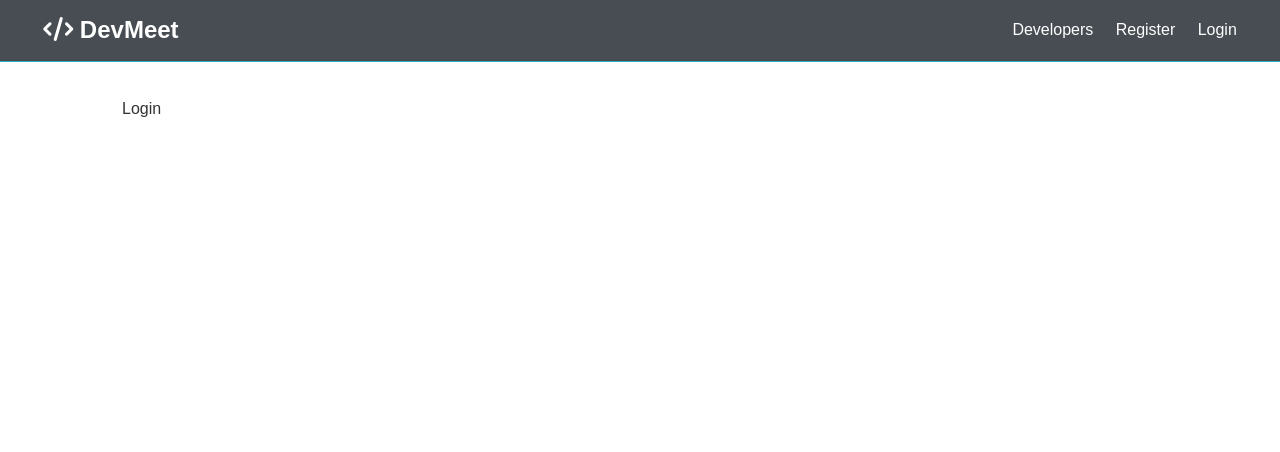
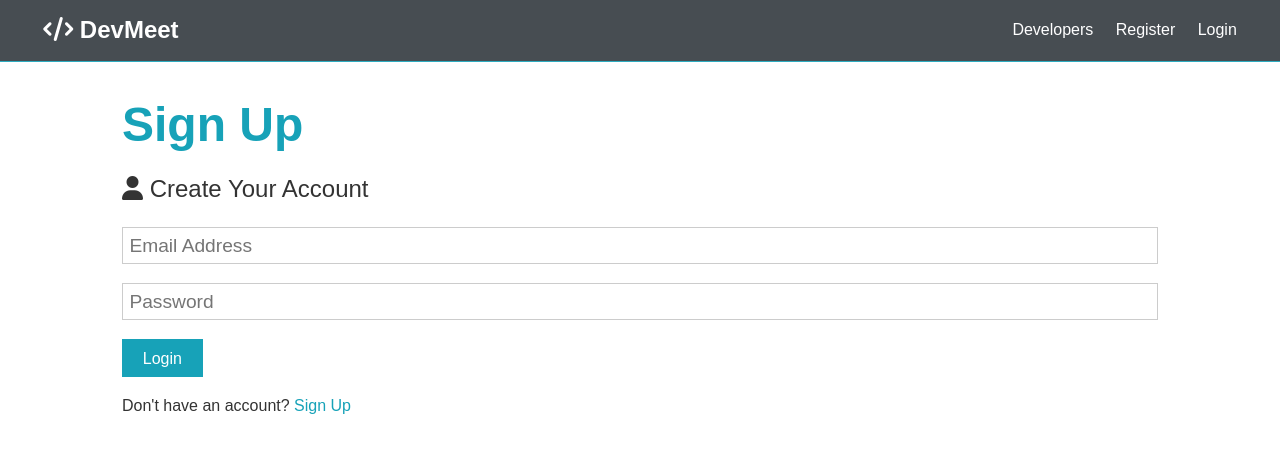
Before and after one commit to sa-ritesh/DevMeet-React-App, a React (Create React App) app in the folder client/: page /login in a window 1280 px wide. Shown: the top 452 px of the page. Built offline with nearby package versions, Linux system fonts and the light colour scheme.

Commit message:
Alerts actions and reducers

```diff
--- a/client/package.json
+++ b/client/package.json
@@ -8,6 +8,7 @@
     "@testing-library/user-event": "^12.8.3",
     "axios": "^0.21.1",
     "moment": "^2.29.1",
+    "prop-types": "^15.7.2",
     "react": "^17.0.2",
     "react-dom": "^17.0.2",
     "react-moment": "^1.1.1",
@@ -16,7 +17,9 @@
     "react-scripts": "4.0.3",
     "redux": "^4.0.5",
     "redux-devtools-extension": "^2.13.9",
+    "redux-logger": "^3.0.6",
     "redux-thunk": "^2.3.0",
+    "uuid": "^8.3.2",
     "web-vitals": "^1.1.1"
   },
   "scripts": {
@@ -43,5 +46,5 @@
       "last 1 safari version"
     ]
   },
-  "proxy":"http://localhost:5000"
+  "proxy": "http://localhost:5000"
 }
--- a/client/src/App.js
+++ b/client/src/App.js
@@ -5,9 +5,12 @@
 import Navbar from "./components/layout/Navbar";
 import Login from "./components/auth/Login";
 import Register from "./components/auth/Register";
+import { Provider } from "react-redux";
+import store from "./store";
 
 const App = () => {
   return (
+    <Provider store={store}>
       <Router>
         <Fragment>
           <Navbar />
@@ -20,6 +23,7 @@
           </section>
         </Fragment>
       </Router>
+    </Provider>
   );
 };
 
--- /dev/null
+++ b/client/src/actions/alert.js
@@ -0,0 +1,15 @@
+import { SET_ALERT, REMOVE_ALERT } from "./types";
+import { v4 as uuidv4 } from "uuid";
+
+export const setAlert = (msg, alertType) => {
+  return (dispatch) => {
+    const id = uuidv4();
+    dispatch({
+      type: SET_ALERT,
+      payload: { msg, alertType, id },
+    });
+    setTimeout(() => {
+      dispatch({ type: REMOVE_ALERT, payload: id });
+    }, 3000);
+  };
+};
--- /dev/null
+++ b/client/src/actions/types.js
@@ -0,0 +1,2 @@
+export const SET_ALERT = "SET_ALERT";
+export const REMOVE_ALERT = "REMOVE_ALERT";
--- a/client/src/components/auth/Login.js
+++ b/client/src/components/auth/Login.js
@@ -1,7 +1,52 @@
-import React from "react";
+import React, { Fragment, useState } from "react";
+import { Link } from "react-router-dom";
 
 const Login = () => {
-  return <div>Login</div>;
+  const [formData, setFormData] = useState({
+    email: "",
+    password: "",
+  });
+  const { email, password } = formData;
+  const onSubmit = (e) => {
+    e.preventDefault();
+    console.log(formData);
+  };
+  const onChange = (e) => {
+    setFormData({ ...formData, [e.target.name]: e.target.value });
+  };
+  return (
+    <Fragment>
+      <h1 className="large text-primary">Sign Up</h1>
+      <p className="lead">
+        <i className="fas fa-user"></i> Create Your Account
+      </p>
+      <form className="form" onSubmit={(e) => onSubmit(e)}>
+        <div className="form-group">
+          <input
+            type="email"
+            placeholder="Email Address"
+            name="email"
+            value={email}
+            onChange={(e) => onChange(e)}
+          />
+        </div>
+        <div className="form-group">
+          <input
+            type="password"
+            placeholder="Password"
+            name="password"
+            minLength="6"
+            value={password}
+            onChange={(e) => onChange(e)}
+          />
+        </div>
+        <input type="submit" className="btn btn-primary" value="Login" />
+      </form>
+      <p className="my-1">
+        Don't have an account? <Link to="/register">Sign Up</Link>
+      </p>
+    </Fragment>
+  );
 };
 
 export default Login;
--- a/client/src/components/auth/Register.js
+++ b/client/src/components/auth/Register.js
@@ -1,6 +1,11 @@
 import React, { Fragment, useState } from "react";
+import { Link } from "react-router-dom";
+import { connect } from "react-redux";
+import { setAlert } from "../../actions/alert";
+import PropTypes from "prop-types";
+import Alert from "../layout/Alert";
 
-const Register = () => {
+const Register = (props) => {
   const [formData, setFormData] = useState({
     name: "",
     email: "",
@@ -12,6 +17,7 @@
     e.preventDefault();
     if (password !== password2) {
       console.log("Password do not match");
+      props.dispatch(setAlert("Password do not match", "danger"));
     } else {
       console.log(formData);
     }
@@ -21,6 +27,7 @@
   };
   return (
     <Fragment>
+      <Alert />
       <h1 className="large text-primary">Sign Up</h1>
       <p className="lead">
         <i className="fas fa-user"></i> Create Your Account
@@ -72,10 +79,12 @@
         <input type="submit" className="btn btn-primary" value="Register" />
       </form>
       <p className="my-1">
-        Already have an account? <a href="login.html">Sign In</a>
+        Already have an account? <Link to="/login">Sign In</Link>
       </p>
     </Fragment>
   );
 };
-
-export default Register;
+Register.propTypes = {
+  //setAlert: PropTypes.func.isRequired,
+};
+export default connect()(Register);
--- /dev/null
+++ b/client/src/components/layout/Alert.js
@@ -0,0 +1,21 @@
+import React from "react";
+import { connect } from "react-redux";
+import PropTypes from "prop-types";
+
+const Alert = ({ alerts }) =>
+  alerts !== null &&
+  alerts.length > 0 &&
+  alerts.map((alert) => {
+    return <div className={`alert alert-${alert.alertType}`}>{alert.msg}</div>;
+  });
+
+Alert.prototype = {
+  alerts: PropTypes.array.isRequired,
+};
+function mapStateToProps({ alert }) {
+  return {
+    alerts: alert,
+  };
+}
+
+export default connect(mapStateToProps)(Alert);
--- /dev/null
+++ b/client/src/reducers/alert.js
@@ -0,0 +1,14 @@
+import { SET_ALERT, REMOVE_ALERT } from "../actions/types";
+const initialState = [];
+
+export default function alert(state = initialState, action) {
+  const { type, payload } = action;
+  switch (type) {
+    case SET_ALERT:
+      return [...state, action.payload];
+    case REMOVE_ALERT:
+      return state.filter((alert) => alert.id !== payload);
+    default:
+      return state;
+  }
+}
--- /dev/null
+++ b/client/src/reducers/index.js
@@ -0,0 +1,6 @@
+import { combineReducers } from "redux";
+import alert from "./alert";
+
+export default combineReducers({
+  alert,
+});
--- /dev/null
+++ b/client/src/store.js
@@ -0,0 +1,12 @@
+import { createStore, applyMiddleware } from "redux";
+import thunk from "redux-thunk";
+import { composeWithDevTools } from "redux-devtools-extension";
+import combineReducers from "./reducers";
+import logger from "redux-logger";
+const middleware = [thunk, logger];
+const store = createStore(
+  combineReducers,
+  composeWithDevTools(applyMiddleware(...middleware)),
+);
+
+export default store;
```
Also changed, not shown: 1 other file (tests, documents, lock files or other folders). Lines whose indentation alone changed are shown as unchanged.
